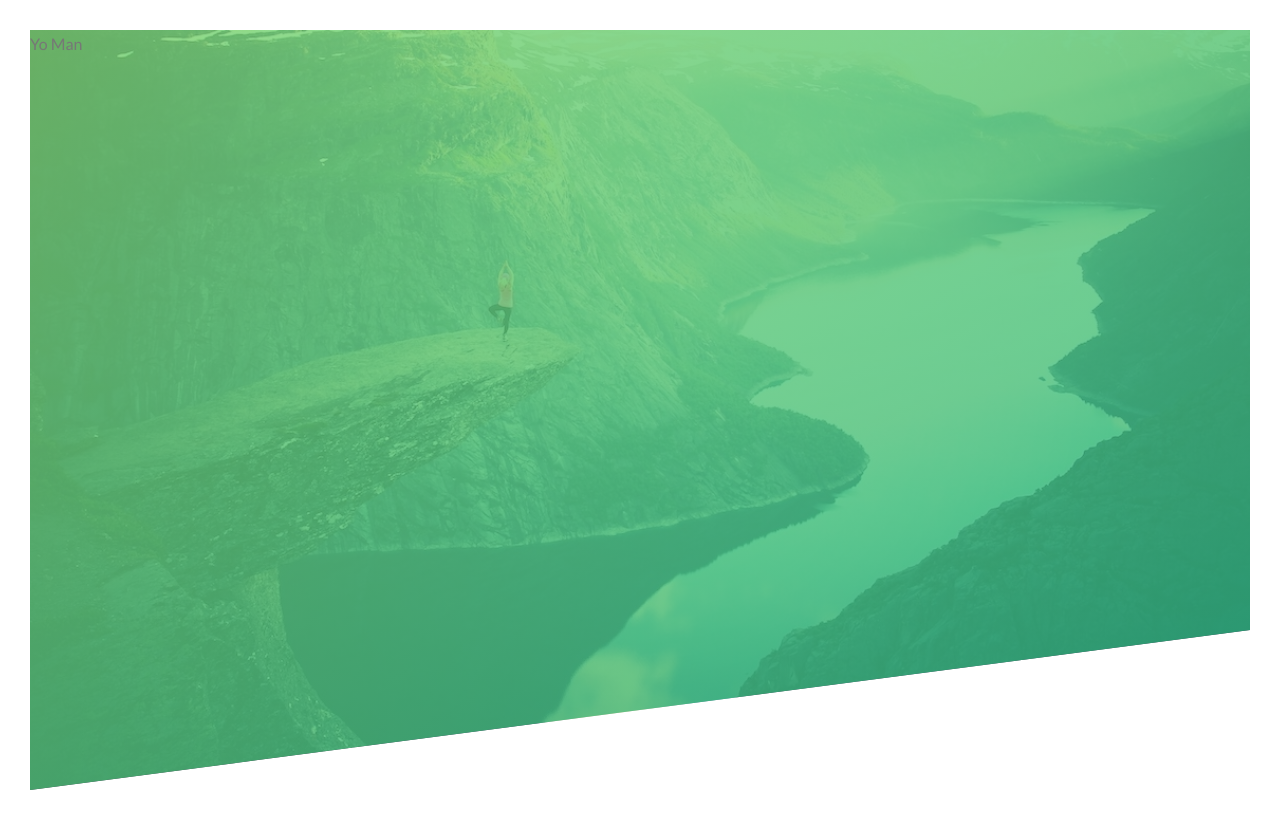
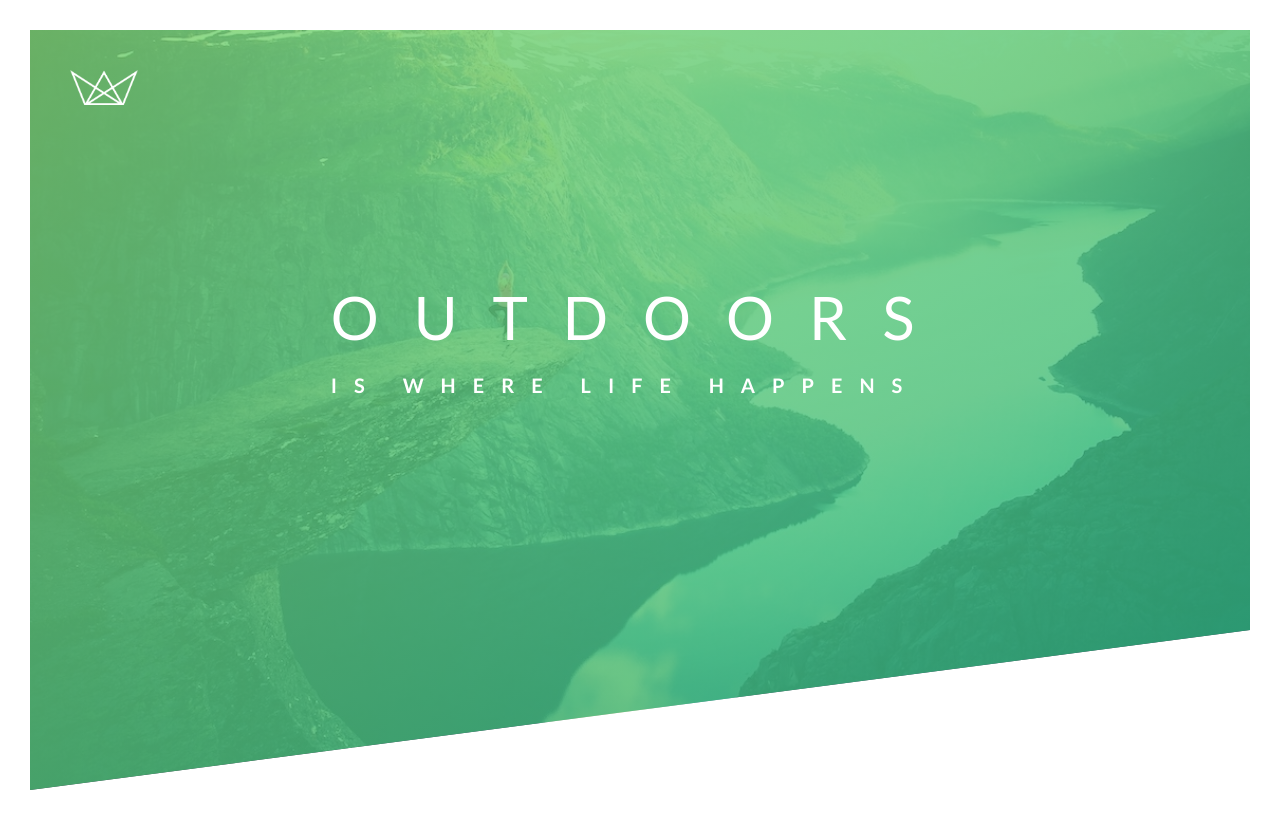
Before and after one commit to Maxondria/nature-modern-advanced-css-sass-app, a website: page index.html in a window 1280 px wide. Drawn offline with Linux system fonts and the light colour scheme.

Commit message:
add and style the header heading

```diff
--- a/css/style.css
+++ b/css/style.css
@@ -32,4 +32,41 @@ body {
   background-size: cover;
   background-position: top;
   clip-path: polygon(0 0, 100% 0, 100% 75vh, 0 100%);
+  position: relative;
 }
+
+.logo-box {
+  position: absolute;
+  top: 40px;
+  left: 40px;
+}
+
+.logo {
+  height: 35px;
+}
+
+.heading-primary {
+  color: #ffffff;
+  text-transform: uppercase;
+}
+
+.text-box {
+  position: absolute;
+  top: 40%;
+  left: 50%;
+  transform: translate(-50%, -50%);
+}
+
+.heading-primary-title {
+  display: block;
+  font-size: 60px;
+  font-weight: 400;
+  letter-spacing: 35px;
+}
+
+.heading-primary-subtitle {
+  display: block;
+  font-size: 20px;
+  font-weight: 700;
+  letter-spacing: 17px;
+}
--- a/index.html
+++ b/index.html
@@ -16,7 +16,16 @@
   </head>
   <body>
     <header class="header">
-      Yo Man
+      <div class="logo-box">
+        <img src="img/logo-white.png" alt="Logo" class="logo" />
+      </div>
+
+      <div class="text-box">
+        <h1 class="heading-primary">
+          <span class="heading-primary-title">OUTDOORS</span>
+          <span class="heading-primary-subtitle">is where life happens</span>
+        </h1>
+      </div>
     </header>
   </body>
 </html>
```
